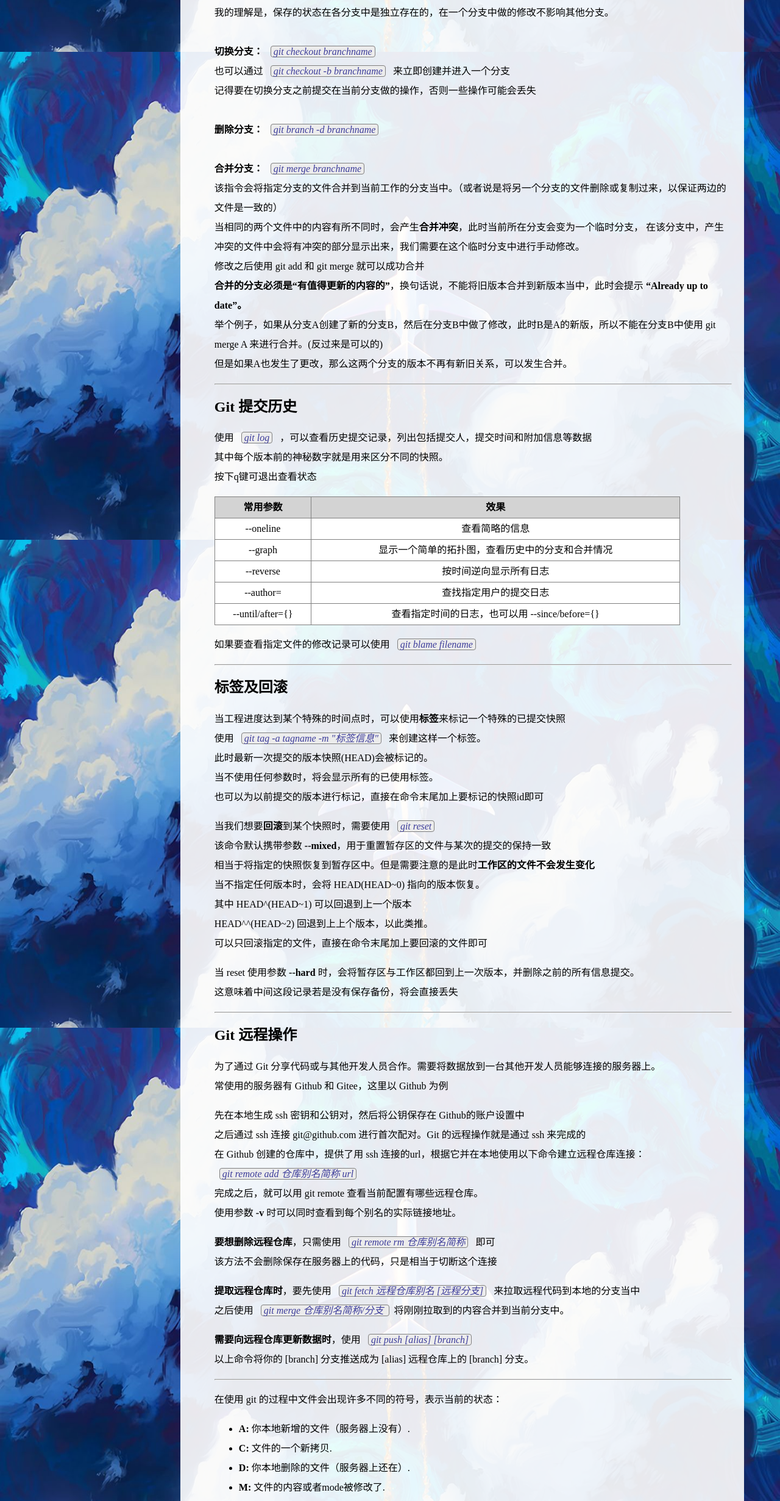
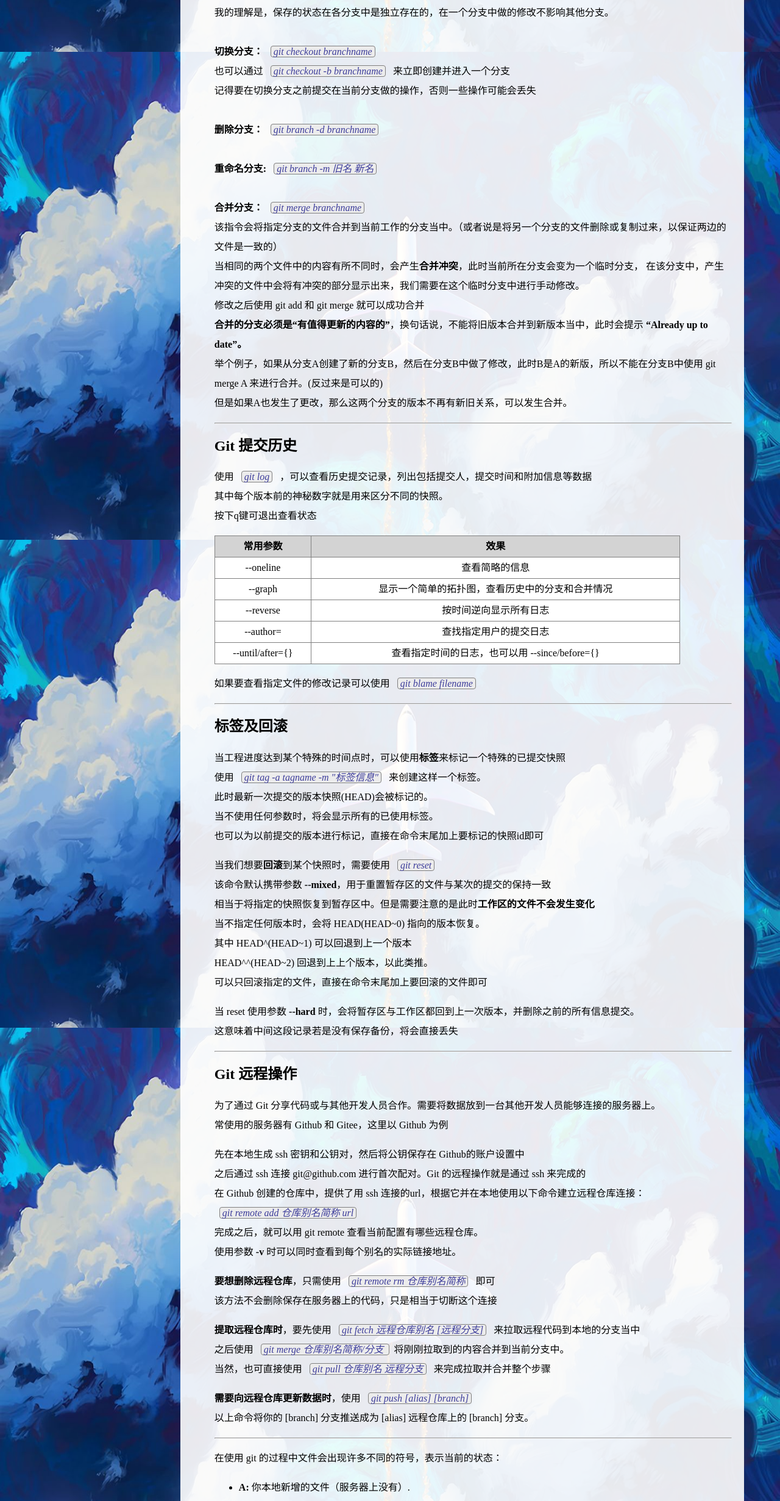
Before and after one commit to GitRayk/gitrayk.github.io, a plain HTML site: page article/program/others/git.html in a window 1280 px wide. Shown: the part 3915-6376 px from the top of the page at 61% size. Drawn offline with Linux system fonts and the light colour scheme.

Commit message:
补充 Docker 和 git 的相关内容

```diff
--- a/article/program/others/git.html
+++ b/article/program/others/git.html
@@ -151,6 +151,7 @@
                 记得要在切换分支之前提交在当前分支做的操作，否则一些操作可能会丢失<br><br>
 
                 <b>删除分支：</b> <span class="code">git branch -d branchname</span><br><br>
+		<b>重命名分支: </b> <span class="code">git branch -m 旧名 新名</span><br><br>
 
                 <b>合并分支：</b> <span class="code">git merge branchname</span><br>
                 该指令会将指定分支的文件合并到当前工作的分支当中。（或者说是将另一个分支的文件删除或复制过来，以保证两边的文件是一致的）<br>
@@ -221,7 +222,8 @@
             </p>
             <p>
                 <b>提取远程仓库时</b>，要先使用 <span class="code">git fetch 远程仓库别名 [远程分支]</span> 来拉取远程代码到本地的分支当中<br>
-                之后使用 <span class="code">git merge 仓库别名简称/分支 </span>将刚刚拉取到的内容合并到当前分支中。
+		之后使用 <span class="code">git merge 仓库别名简称/分支 </span>将刚刚拉取到的内容合并到当前分支中。<br>
+		当然，也可直接使用 <span class="code">git pull 仓库别名 远程分支</span> 来完成拉取并合并整个步骤
             </p>
             <p>
                 <b>需要向远程仓库更新数据时</b>，使用 <span class="code">git push [alias] [branch]</span><br>
```
Also changed, not shown: article/unclassified/docker.html (+2 -1 lines).
